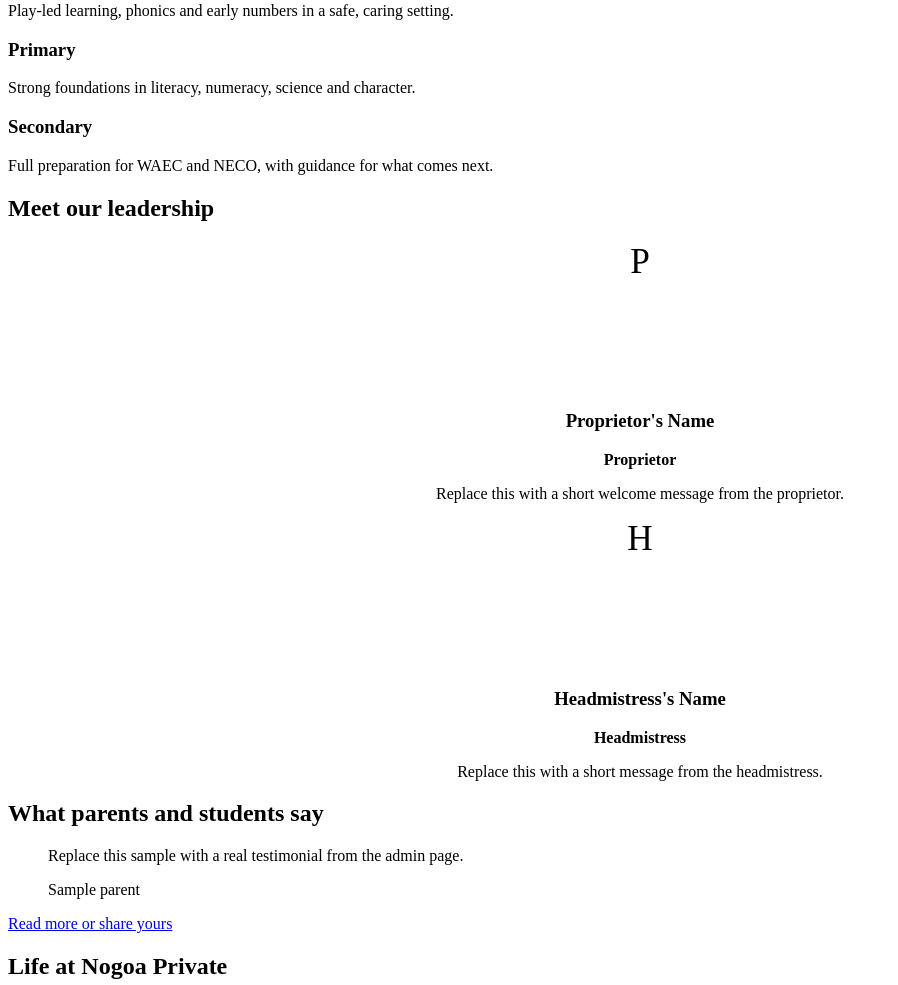
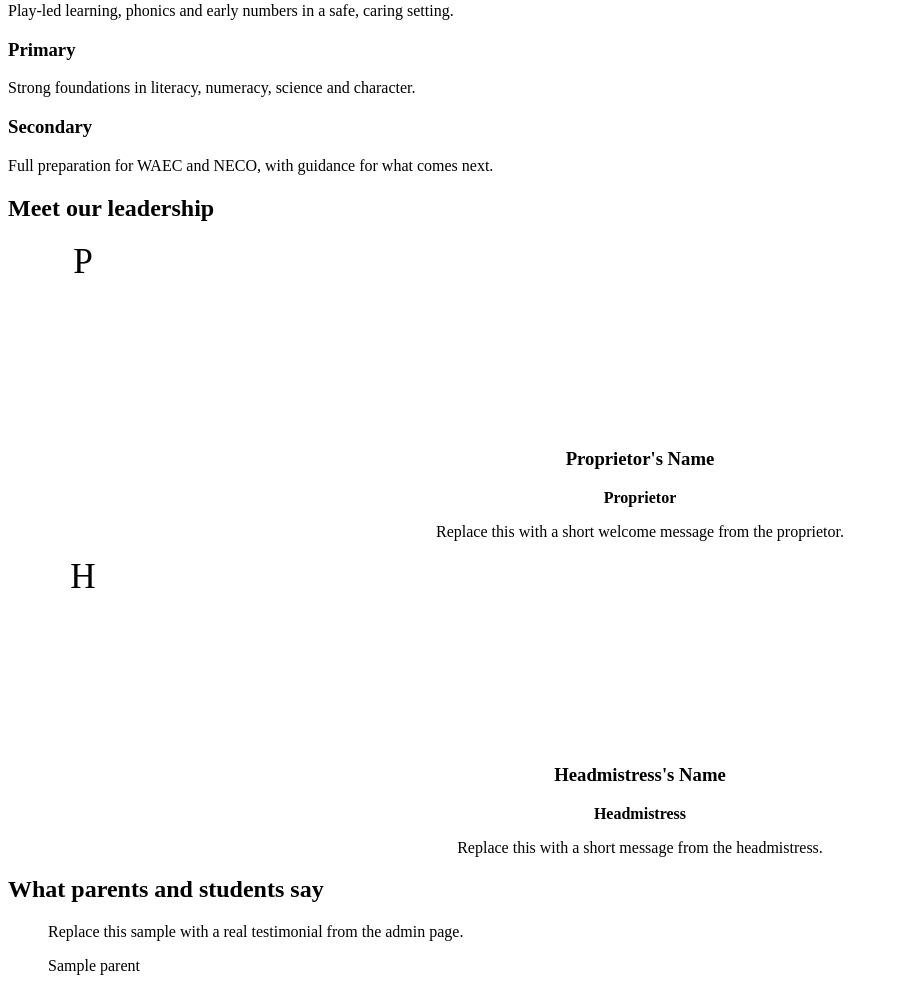
Before and after one commit to SamuelOnah/NOGOA-SCHOOLS, a Flask app: page / in a window 1280 px wide. Shown: the part 883-1868 px from the top of the page, without its empty margins (0-898 px from the left). Run offline with Flask 3, Linux system fonts and the light colour scheme; data comes from the database, SQL or seed files in the repository; data that the repository does not hold is empty.

Commit message:
Nogoa Upgrade

```diff
--- a/nogoa-school/static/style.css
+++ b/nogoa-school/static/style.css
@@ -42,3 +42,5 @@
 }
 .person .avatar.ph{ font-size: 2.2rem; }
 summary{cursor:pointer;color:var(--brown);font-weight:500;margin:8px 0}
+
+.person .avatar{width:150px;height:188px;aspect-ratio:auto;border-radius:3px;object-fit:cover;object-position:center top;margin:0 0 12px}
```
